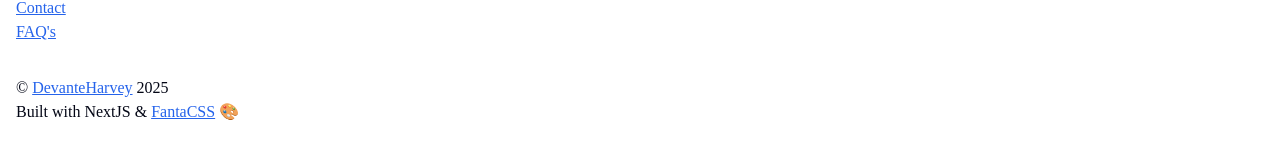
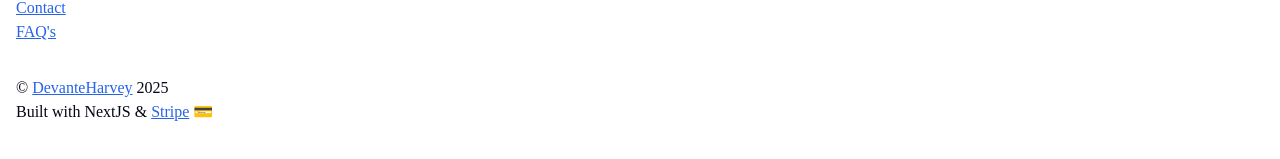
Before and after one commit to DevanteH93/TheOrganizedDev, a Next.js app: page /cart in a window 1280 px wide. Shown: the part 673-832 px from the top of the page. Built offline with nearby package versions, Linux system fonts and the light colour scheme; some icons are missing; a web font is replaced by a local one.

Commit message:
README Updates

```diff
--- a/app/api/checkout/route.js
+++ b/app/api/checkout/route.js
@@ -1,10 +1,11 @@
 import Stripe from "stripe";
 import '../../../envConfig'
 
-const API_KEY = process.env.STRIPE_SECRET_KEY;
+const API_KEY = process.env.NEXT_PUBLIC_STRIPE_SECRET_KEY;
 const stripe = new Stripe(API_KEY, {
     apiVersion: '2023-10-16'
 });
+
 
 export async function POST(request) {
     try {
--- a/app/api/products/route.js
+++ b/app/api/products/route.js
@@ -1,6 +1,6 @@
 import Stripe from "stripe";
 
-const stripe = new Stripe(process.env.STRIPE_SECRET_KEY, {
+const stripe = new Stripe(process.env.NEXT_PUBLIC_STRIPE_SECRET_KEY, {
   apiVersion: '2023-10-16'
 });
 
--- a/app/layout.js
+++ b/app/layout.js
@@ -68,7 +68,7 @@ export default function RootLayout({ children }) {
 
 
             <div className="socials">
-              <p>© <a href="https://harveystack.netlify.app/" target="_blank">DevanteHarvey</a> 2025<br /> Built with NextJS & <a target="_blank" href="https://www.fantacss.smoljames.com/">FantaCSS</a> 🎨</p>
+              <p>© <a href="https://harveystack.netlify.app/" target="_blank">DevanteHarvey</a> 2025<br /> Built with NextJS & <a target="_blank" href="https://stripe.com/">Stripe</a> 💳</p>
               </div>
               <div className="social-links">
                 <Link href={'/'} target="_blank"><i className="fa-brands fa-github"></i></Link>
```
